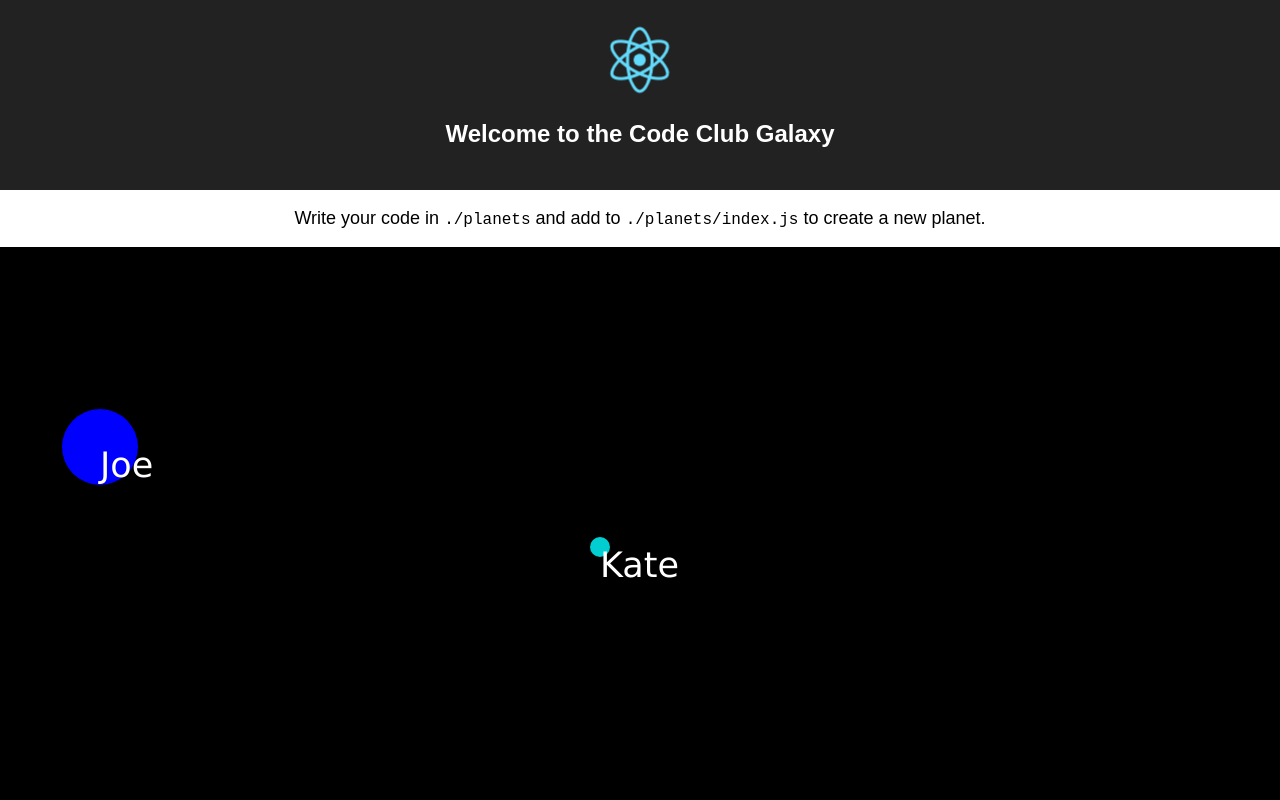
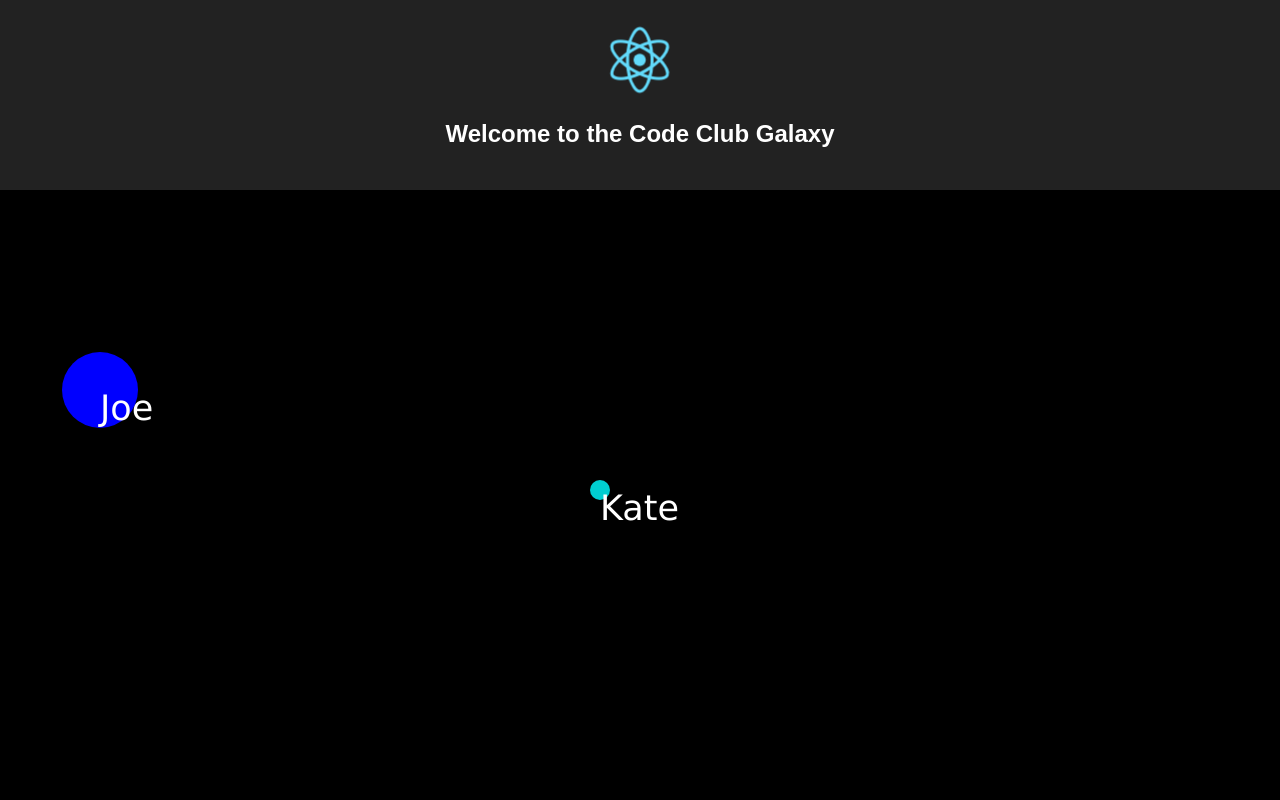
Before and after one commit to LonglevensCodeClub/code-club-galaxy, a React (Create React App) app: page / in a window 1280 px wide. Shown: the top 800 px of the page. Built offline with nearby package versions, Linux system fonts and the light colour scheme.

Commit message:
removed the sub header, changed render functions to dir import

```diff
--- a/src/App.css
+++ b/src/App.css
@@ -19,10 +19,6 @@
   font-size: 1.5em;
 }
 
-.App-intro {
-  font-size: large;
-}
-
 @keyframes App-logo-spin {
   from { transform: rotate(0deg); }
   to { transform: rotate(360deg); }
--- a/src/App.js
+++ b/src/App.js
@@ -12,9 +12,6 @@ class App extends Component {
           <img src={logo} className="App-logo" alt="logo" />
           <h1 className="App-title">Welcome to the Code Club Galaxy</h1>
         </header>
-        <p className="App-intro">
-          Write your code in <code>./planets</code> and add to <code>./planets/index.js</code> to create a new planet.
-        </p>
         <Canvas />
       </div>
     );
```
Also changed, not shown: src/renderFunctions/planet/index.js (renamed from src/renderFunctions/planet.js).
